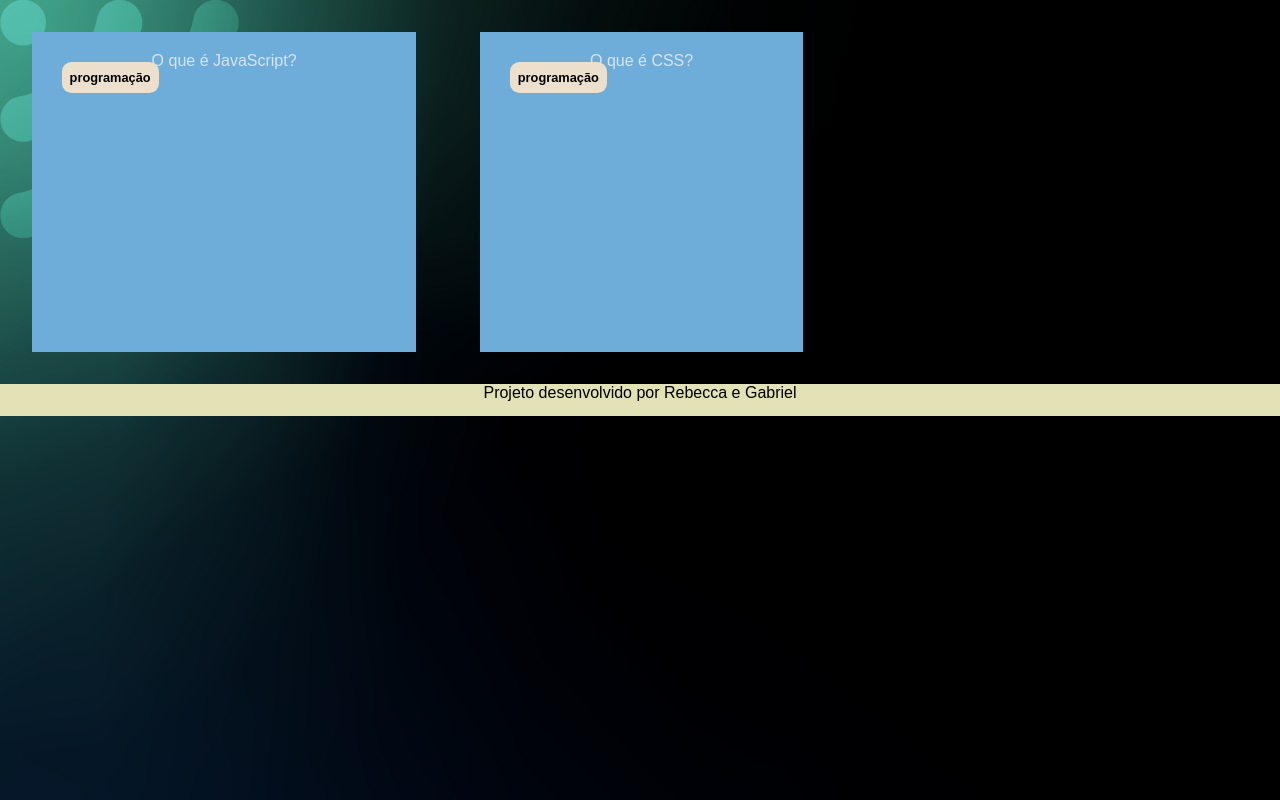
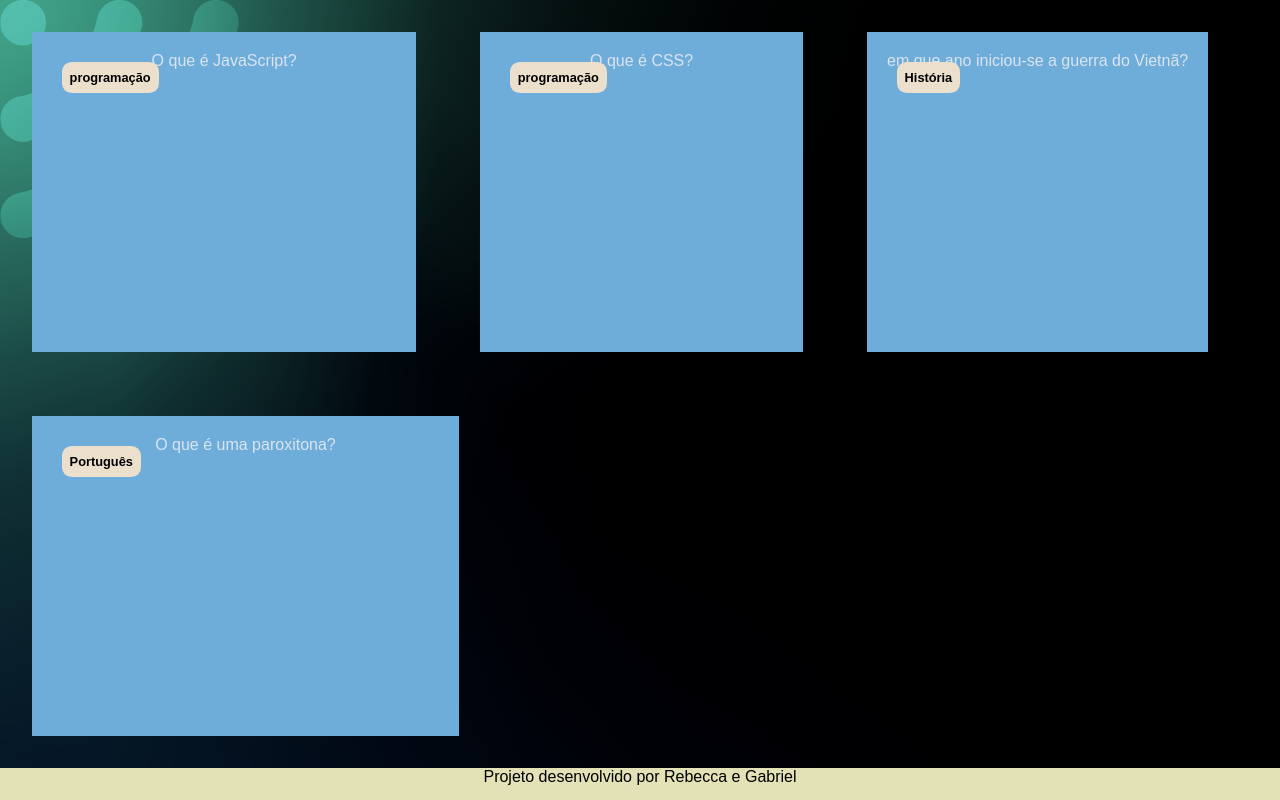
Before and after one commit to RebeccaPetrucci/3tri2f, a plain HTML site: page index.html in a window 1280 px wide. Drawn offline with Linux system fonts and the light colour scheme; a web font is replaced by a local one.

Commit message:
Add files via upload

```diff
--- a/assets/main.js
+++ b/assets/main.js
@@ -1,3 +1,20 @@
 function criarCartao(tema,pergunta,resposta){
+    const container= document.getElementById('container');
+    let cartao = document.createElement('article');
+    cartao.className = 'cartao'
+    cartao.innerHTML = `
+                 <div class="cartao-conteudo">
+                    <h3>${tema}</h3>
+                    <div class="cartao-conteudo-pergunta">
+                        ${pergunta}
+                    </div>
+                    <div class="cartao-conteudo-resposta">
+                        ${resposta}
+                    </div>
+                 </div>
+    `
+    container.appendChild(cartao)
+}
+criarCartao('História', 'em que ano iniciou-se a guerra do Vietnã?', 'em 1955')
 
-}
+criarCartao('Português', 'O que é uma paroxitona?', 'Uma paroxitona é uma palavra cuja sílaba é penúltima')
--- a/assets/style.css
+++ b/assets/style.css
@@ -28,6 +28,7 @@ footer p{
 }
 #container{
     display: flex;
+    flex-wrap: wrap;
 }
 .cartao{
     margin: 2rem;
--- a/index.html
+++ b/index.html
@@ -36,5 +36,6 @@
     <footer>
         Projeto desenvolvido por Rebecca e Gabriel
     </footer>
+    <script src="assets/main.js"></script>
 </body>
 </html>
```
